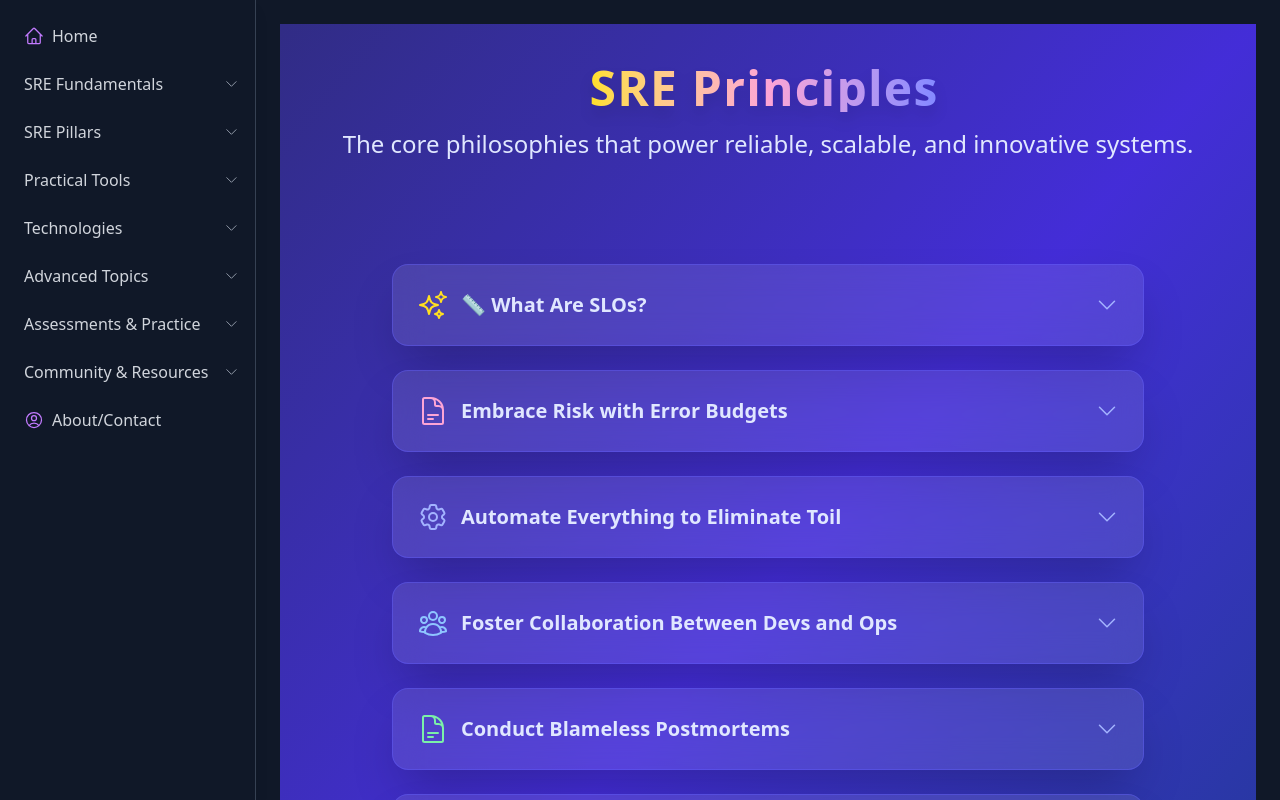
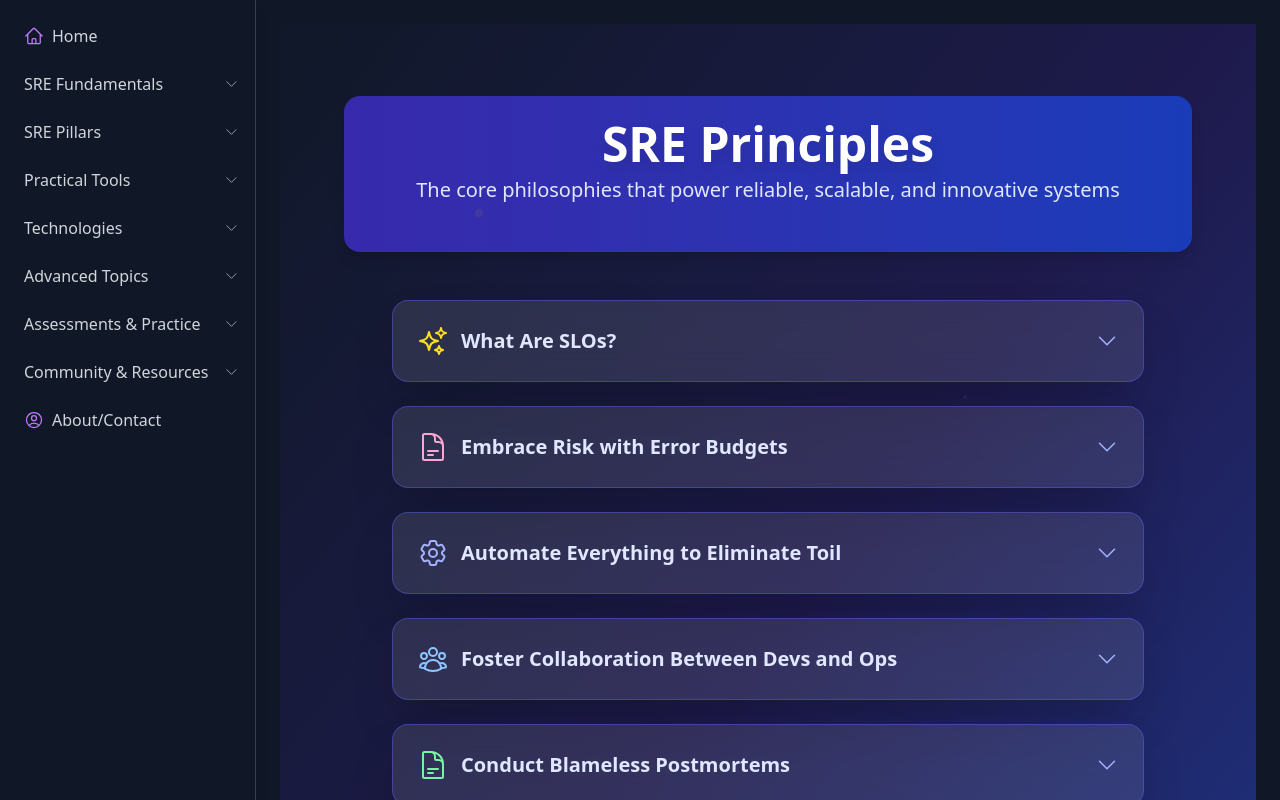
Before and after one commit to devops4noobs/sre4noobs, a Next.js app: page /fundamentals/principles in a window 1280 px wide. Shown: the top 800 px of the page. Built offline with nearby package versions, Linux system fonts and the light colour scheme.

Commit message:
redesign principles page

```diff
--- a/src/app/fundamentals/principles/page.tsx
+++ b/src/app/fundamentals/principles/page.tsx
@@ -1,5 +1,6 @@
 'use client'; // Required for useState and motion
 import { ChevronDownIcon, ChevronUpIcon, SparklesIcon, DocumentTextIcon, Cog6ToothIcon, UserGroupIcon, EyeIcon, RocketLaunchIcon, PuzzlePieceIcon } from "@heroicons/react/24/outline";
+import { motion } from "framer-motion";
 import { useState } from "react";
 
 const principleIcons = [
@@ -13,13 +14,20 @@ const principleIcons = [
   <PuzzlePieceIcon key="simplicity" className="w-8 h-8 text-yellow-200" />, // Simplicity
 ];
 
+// Animation variants (to be defined if not already in scope)
+const cardVariants = {
+  hidden: { scale: 1, opacity: 0, y: 20 },
+  visible: { scale: 1, opacity: 1, y: 0 },
+  hover: { scale: 1.03, boxShadow: "0 8px 16px rgba(0, 0, 0, 0.3)" }, // Match observability-vs-monitoring
+};
+
 const principles = [
   {
-    title: "📏 What Are SLOs?",
+    title: "What Are SLOs?",
     content: (
       <div className="space-y-4 text-gray-300">
         <p>
-          <strong>SLO</strong> (Service Level Objective) is a measurable reliability target that defines how well a service must perform for users. It&apos;s the reliability promise you make—like “99.9% of requests respond under 300ms.” SLOs are crucial for balancing risk, managing user expectations, and guiding engineering efforts.
+          <strong>SLO</strong> (Service Level Objective) is a measurable reliability target that defines how well a service must perform for users. It's the reliability promise you make—like “99.9% of requests respond under 300ms.” SLOs are crucial for balancing risk, managing user expectations, and guiding engineering efforts.
         </p>
         <p>
           SLOs are backed by <strong>SLIs</strong> (indicators like latency or error rate) and sometimes formalized into <strong>SLAs</strong> (legal agreements).
@@ -56,7 +64,7 @@ const principles = [
     content: (
       <div className="space-y-4 text-gray-300">
         <p>
-          <strong>Error Budgets</strong> are a core SRE concept that balances reliability with innovation. Instead of aiming for perfect uptime, we define an acceptable amount of failure based on the service&apos;s <strong>SLO</strong>.
+          <strong>Error Budgets</strong> are a core SRE concept that balances reliability with innovation. Instead of aiming for perfect uptime, we define an acceptable amount of failure based on the service's <strong>SLO</strong>.
         </p>
         <p>
           The error budget is the difference between 100% and your SLO target. For example, if your SLO is 99.9% uptime, your error budget is 0.1%—about 43.2 minutes of downtime per month.
@@ -89,7 +97,7 @@ const principles = [
     content: (
       <div className="space-y-4 text-gray-300">
         <p>
-          <strong>Toil</strong> is repetitive, manual, automatable work that doesn&apos;t improve systems. A core SRE principle is to <strong>identify and eliminate toil through automation</strong>, freeing engineers for impactful work.
+          <strong>Toil</strong> is repetitive, manual, automatable work that doesn't improve systems. A core SRE principle is to <strong>identify and eliminate toil through automation</strong>, freeing engineers for impactful work.
         </p>
         <h4 className="text-indigo-400 font-semibold">🔁 What Is Toil?</h4>
         <p>
@@ -127,7 +135,7 @@ const principles = [
           A company saved 780 hours/year by automating DNS updates with a Python Lambda, reinvesting time into CI/CD improvements.
         </p>
         <p className="text-gray-400 italic">
-          &quot;If it&apos;s boring, repetitive, and required—automate it.&quot;
+          "If it's boring, repetitive, and required—automate it."
         </p>
       </div>
     ),
@@ -148,7 +156,7 @@ const principles = [
         </ul>
         <h4 className="text-indigo-400 font-semibold">🔧 Why Collaboration Matters</h4>
         <ul className="list-disc list-inside space-y-2">
-          <li><strong>Faster Resolution:</strong> Combines dev&apos;s code knowledge with ops&apos; infrastructure expertise.</li>
+          <li><strong>Faster Resolution:</strong> Combines dev's code knowledge with ops' infrastructure expertise.</li>
           <li><strong>Higher Quality:</strong> Better testing and deployment practices.</li>
           <li><strong>Innovation:</strong> Cross-team feedback improves scalability.</li>
           <li><strong>Reduced Toil:</strong> Ops automates with dev support.</li>
@@ -156,7 +164,7 @@ const principles = [
         <h4 className="text-indigo-400 font-semibold">🌟 Real-World Examples</h4>
         <div className="space-y-3">
           <div>🛠️ Google embeds SREs in dev teams for continuous improvement.</div>
-          <div>🚀 A startup&apos;s ops/dev sync reduced deployment failures by 40%.</div>
+          <div>🚀 A startup's ops/dev sync reduced deployment failures by 40%.</div>
           <div>🔄 Joint alert channels via Slack/Jira improve incident response.</div>
         </div>
         <h4 className="text-indigo-400 font-semibold">💡 How to Foster Collaboration</h4>
@@ -295,22 +303,44 @@ export default function PrinciplesPage() {
   const [openIndex, setOpenIndex] = useState<number | null>(null);
 
   return (
-    <div className="min-h-screen w-full bg-gradient-to-br from-indigo-900 via-indigo-700 to-blue-900 flex flex-col items-center justify-start py-0 relative overflow-x-hidden">
+    <div className="min-h-screen bg-gradient-to-br from-gray-900 via-indigo-950 to-blue-900 flex flex-col items-center justify-start py-6 md:py-12 overflow-x-hidden relative">
+      {/* Animated Background Particles */}
+      <div className="absolute inset-0 opacity-10">
+        <div className="absolute w-2 h-2 bg-yellow-400 rounded-full animate-pulse" style={{ top: "15%", left: "20%" }}></div>
+        <div className="absolute w-1 h-1 bg-indigo-300 rounded-full animate-pulse" style={{ top: "30%", left: "70%" }}></div>
+        <div className="absolute w-3 h-3 bg-blue-300 rounded-full animate-pulse" style={{ top: "60%", left: "40%" }}></div>
+      </div>
+      <main className="p-4 md:p-6 w-full max-w-xs sm:max-w-sm md:max-w-4xl mx-auto text-left">
       {/* Hero Section */}
-      <section className="w-full max-w-4xl mx-auto text-center py-16 px-4 mb-10 relative sm:py-10 sm:px-2">
-        <h1 className="text-4xl md:text-5xl font-extrabold text-white mb-4 drop-shadow-xl tracking-tight animate-fade-in sm:text-2xl">
-          <span className="bg-clip-text text-transparent bg-gradient-to-r from-yellow-300 via-pink-300 to-indigo-400 tracking-wide pr-2" style={{overflow: 'visible', display: 'inline-block'}}>SRE Principles</span>
-        </h1>
-        <p className="text-lg md:text-2xl text-indigo-100 mb-6 animate-fade-in delay-100 sm:text-base">
-          The core philosophies that power reliable, scalable, and innovative systems.
-        </p>
-      </section>
+      <motion.section
+                className="bg-gradient-to-r from-indigo-800 to-blue-800 rounded-xl sm:rounded-2xl p-4 sm:p-6 mb-6 sm:mb-12 shadow-lg transform perspective-1000 hover:rotate-x-2 transition-all duration-500 text-center"
+                initial="hidden"
+                animate="visible"
+                variants={cardVariants}
+              >
+                <motion.h1
+                  className="text-3xl sm:text-4xl md:text-5xl font-extrabold text-white mb-2 drop-shadow-xl"
+                  initial={{ y: -30, opacity: 0 }}
+                  animate={{ y: 0, opacity: 1 }}
+                  transition={{ duration: 0.8 }}
+                >
+                  SRE Principles
+                </motion.h1>
+                <motion.p
+                  className="text-base sm:text-lg md:text-xl text-indigo-100 mb-4 sm:mb-6"
+                  initial={{ y: 30, opacity: 0 }}
+                  animate={{ y: 0, opacity: 1 }}
+                  transition={{ duration: 0.8, delay: 0.2 }}
+                >
+                  The core philosophies that power reliable, scalable, and innovative systems
+                </motion.p>
+              </motion.section>
 
       {/* Principles Accordion */}
       <div className="w-full max-w-3xl mx-auto space-y-6 px-2 pb-16">
         {principles.map((p, index) => (
           <div
-            key={index} // Added key prop to fix react/jsx-key errors
+            key={index}
             className={`bg-white/10 backdrop-blur-lg rounded-2xl p-6 shadow-2xl border border-indigo-500/40 cursor-pointer transition-all duration-300 hover:bg-indigo-800/40 ${openIndex === index ? 'ring-2 ring-yellow-300/60' : ''}`}
             onClick={() => setOpenIndex(openIndex === index ? null : index)}
           >
@@ -338,6 +368,7 @@ export default function PrinciplesPage() {
           </div>
         ))}
       </div>
+      </main>
     </div>
   );
 }
```
